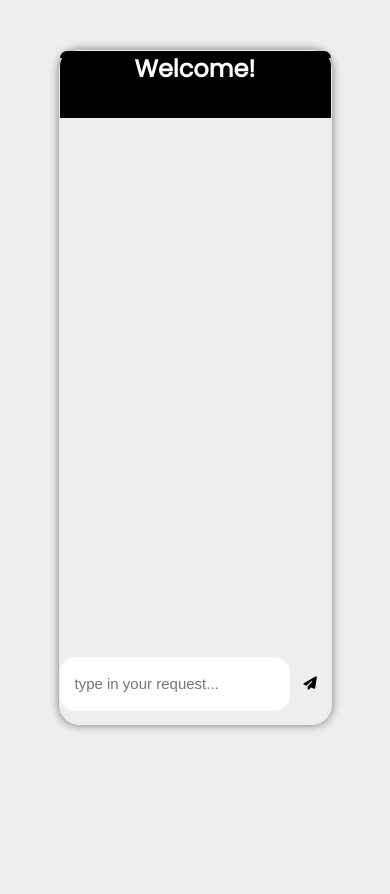
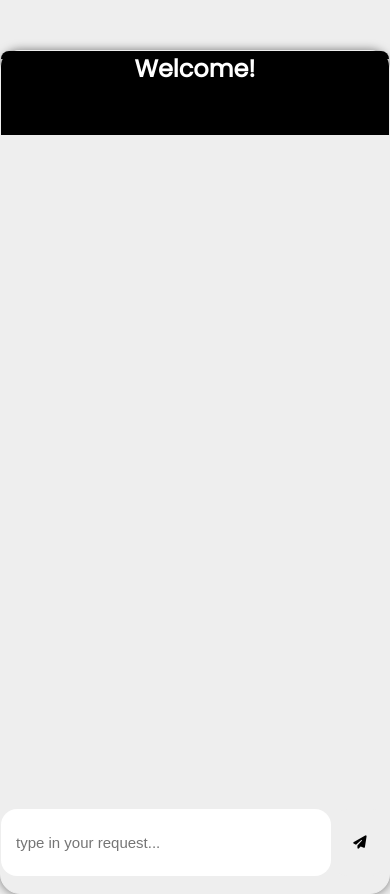
Before and after one commit to Debbydamsel/food_ordering_chatbot, a website: page bot.html in a window 390 px wide. Drawn offline with nearby package versions, Linux system fonts and the light colour scheme; no server answers.

Commit message:
changed the view on phone

```diff
--- a/bot.html
+++ b/bot.html
@@ -115,8 +115,8 @@
                  .container {
                     float: none;
                     margin: 50px auto;
-                    height: 80%;
-                    width: 70%;
+                    height: 100%;
+                    width: 100%;
             }
 
                 .left, .right {
```
